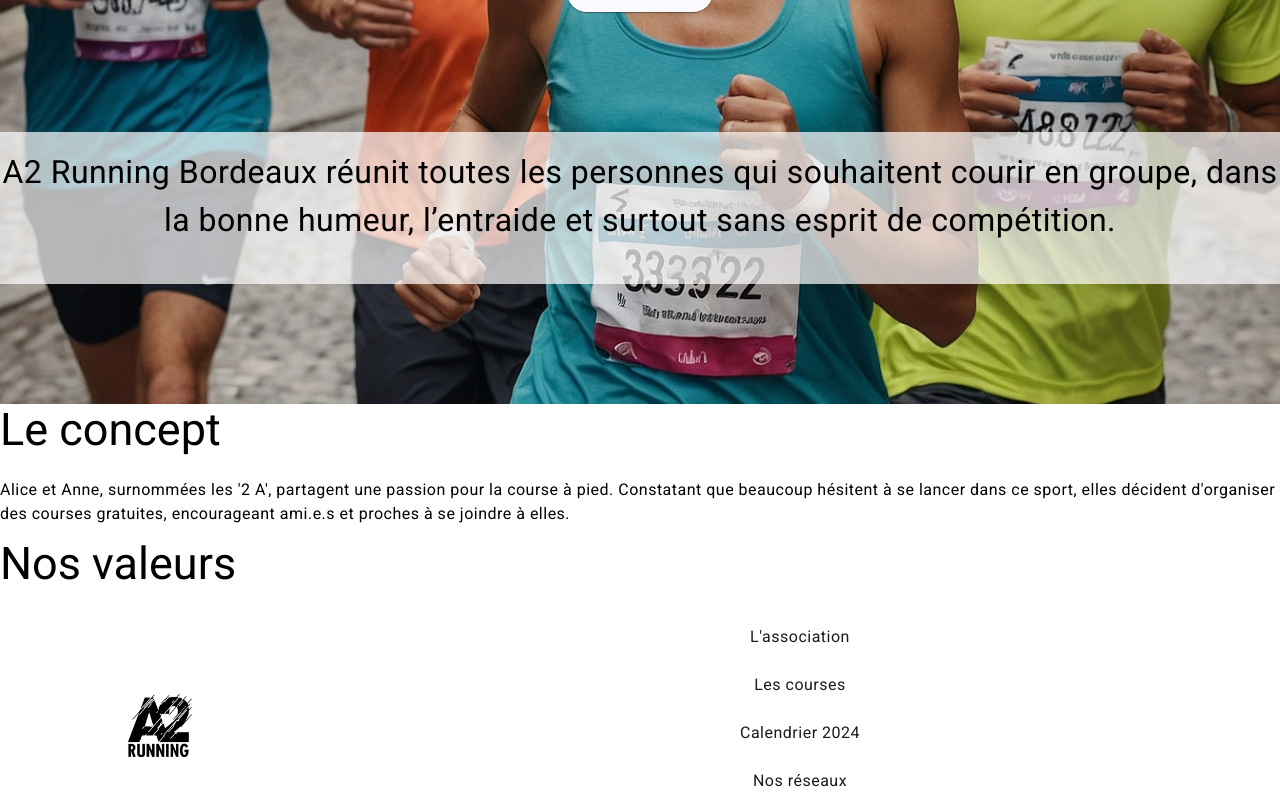
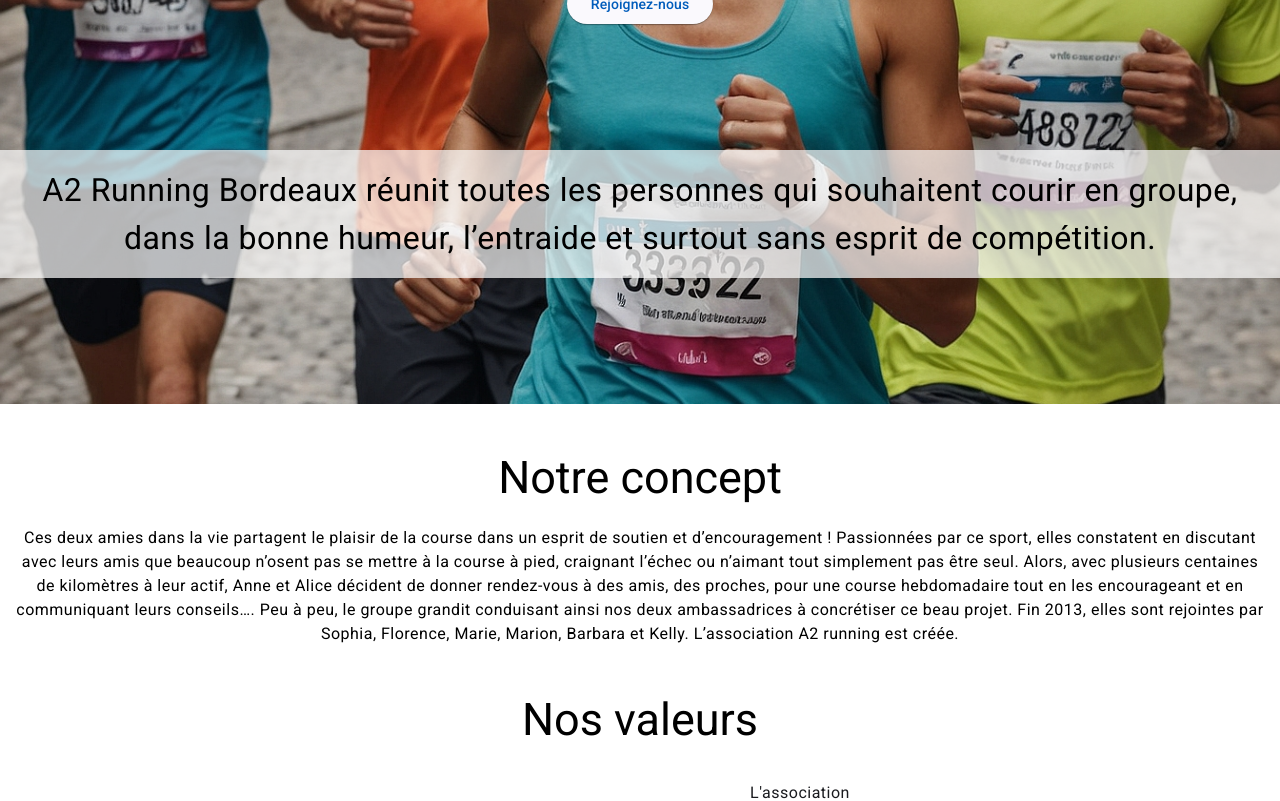
Before and after one commit to JulieRaymond/A2RunAlliance-front, an Angular app: page / in a window 1280 px wide. Shown: the part 460-1261 px from the top of the page. Built offline with nearby package versions, Linux system fonts and the light colour scheme.

Commit message:
refactorisation of homepage header content

```diff
--- a/src/app/homepage/homepage.component.html
+++ b/src/app/homepage/homepage.component.html
@@ -1,30 +1,30 @@
 <div class="homepage-image-container">
-    <img [src]="homepagePathImage" alt="Group of runners for the homepage image" class="homepage-image">
-  <h1 class="mat-title-large">Vous ne courrez plus jamais seul.e</h1>
+  <img [src]="homepagePathImage" alt="Group of runners for the homepage image" class="homepage-image">
+  <h1 class="mat-title-large">{{ homepageTitle }}</h1>
   <app-button class="sign-btn" label="Rejoignez-nous" color="primary"></app-button>
   <div class="introduction-text">
-    <p>A2 Running Bordeaux réunit toutes les personnes qui souhaitent courir en groupe, dans la bonne humeur, l’entraide et surtout sans esprit de compétition.</p>
+    <p>{{ introductionText }}</p>
   </div>
 </div>
 
 
 <!-- Bloc "Le concept" -->
 <div class="concept-container">
-  <h2>Le concept</h2>
+  <h2>{{ conceptTitle }}</h2>
   <p>{{ conceptText }}</p>
 </div>
 
 <!-- Bloc "Nos valeurs" -->
 <div class="values-container">
-  <h2>Nos valeurs</h2>
+  <h2>{{ valueTitle }}</h2>
   <div class="value-cards">
-<!--    <app-value-card [title]="value1Title" [description]="value1Description"></app-value-card>-->
-<!--    <app-value-card [title]="value2Title" [description]="value2Description"></app-value-card>-->
-<!--    <app-value-card [title]="value3Title" [description]="value3Description"></app-value-card>-->
+    <!--    <app-value-card [title]="value1Title" [description]="value1Description"></app-value-card>-->
+    <!--    <app-value-card [title]="value2Title" [description]="value2Description"></app-value-card>-->
+    <!--    <app-value-card [title]="value3Title" [description]="value3Description"></app-value-card>-->
   </div>
 </div>
 
 <!-- Bloc "app-calendar" -->
 <div class="calendar-container">
-<!--  <app-calendar></app-calendar>-->
+  <!--  <app-calendar></app-calendar>-->
 </div>
--- a/src/app/homepage/homepage.component.scss
+++ b/src/app/homepage/homepage.component.scss
@@ -36,6 +36,10 @@
 
 .introduction-text {
   background-color: $color-white-transparent;
-  padding: 1rem;
   @include responsive-font(1rem, 1.5rem, 2rem);
 }
+
+.concept-container, .values-container > h2{
+  text-align: center;
+  margin-top: 3rem;
+}
--- a/src/app/homepage/homepage.component.ts
+++ b/src/app/homepage/homepage.component.ts
@@ -1,4 +1,4 @@
-import { Component } from '@angular/core';
+import {Component} from '@angular/core';
 import {Router} from "@angular/router";
 import {ButtonComponent} from "../button/button.component";
 
@@ -12,10 +12,20 @@
   styleUrl: './homepage.component.scss'
 })
 export class HomepageComponent {
-  homepagePathImage ="/assets/images/homepage-mobil.jpg";
+  homepagePathImage = "/assets/images/homepage-mobil.jpg";
+  homepageTitle ="Vous ne courrez plus jamais seul.e !";
 
-  conceptText: string = "Alice et Anne, surnommées les '2 A', partagent une passion pour la course à pied. Constatant que beaucoup hésitent à se lancer dans ce sport, elles décident d'organiser des courses gratuites, encourageant ami.e.s et proches à se joindre à elles.";
-  //
+  introductionText: string ="A2 Running Bordeaux réunit toutes les personnes qui souhaitent courir en groupe, dans la bonne humeur, l’entraide et surtout sans esprit de compétition.";
+
+  conceptTitle: string = 'Notre concept';
+  conceptText: string = 'Ces deux amies dans la vie partagent le plaisir de la course dans un esprit de soutien et d’encouragement ! \n' +
+    'Passionnées par ce sport, elles constatent en discutant avec leurs amis que beaucoup n’osent pas se mettre à la course à pied, craignant l’échec ou n’aimant tout simplement pas être seul. \n' +
+    'Alors, avec plusieurs centaines de kilomètres à leur actif, Anne et Alice décident de donner rendez-vous à des amis, des proches, pour une course hebdomadaire tout en les encourageant et en communiquant leurs conseils….\n' +
+    'Peu à peu, le groupe grandit conduisant ainsi nos deux ambassadrices à concrétiser ce beau projet. \n' +
+    'Fin 2013, elles sont rejointes par Sophia, Florence, Marie, Marion, Barbara et Kelly. L’association A2 running est créée.';
+
+  valueTitle: string = 'Nos valeurs';
+
   // value1Title: string = "Entraite !";
   // value1Description: string = "Chacun se soutient et s’encourage pour donner le meilleur de soi et atteindre le but qu’il s’est fixé !";
   //
@@ -25,7 +35,8 @@
   // value3Title: string = "Solidarité !";
   // value3Description: string = "2€ sur l’adhésion annuelle sont reversés à une association caritative.";
 
-  constructor(private router: Router) {}
+  constructor(private router: Router) {
+  }
 
   navigateToLogin() {
     this.router.navigate(['/login']);
--- a/src/styles.scss
+++ b/src/styles.scss
@@ -18,3 +18,7 @@
 footer {
   position: relative;
 }
+
+.mat-typography p {
+  margin: 1rem;
+}
```
